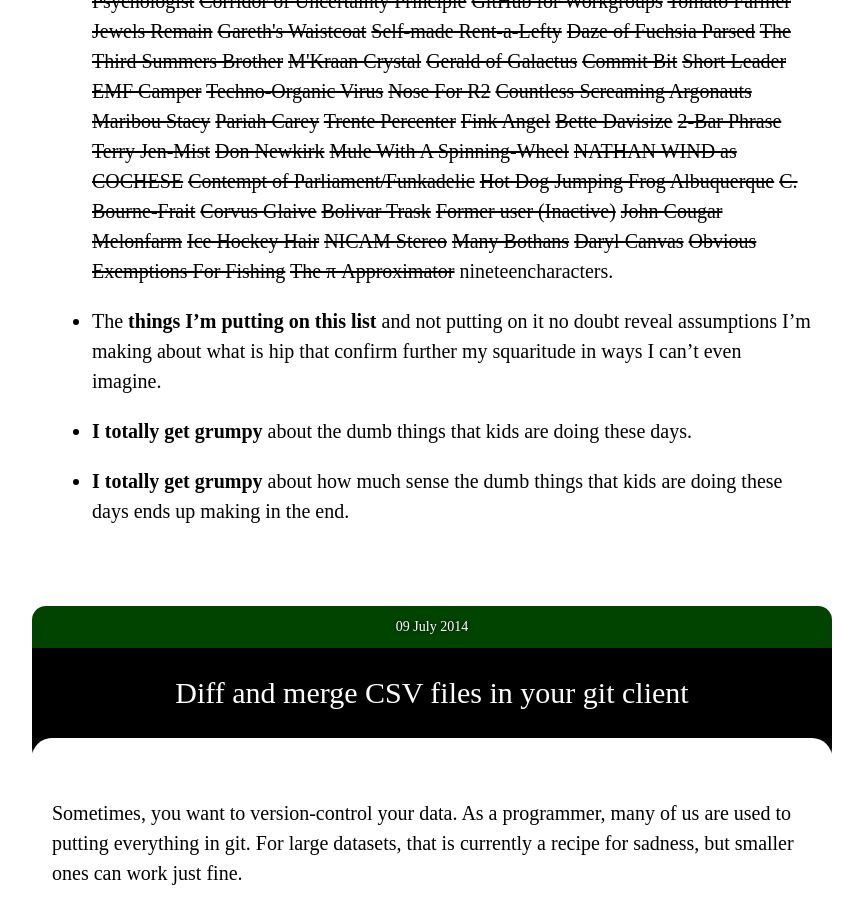
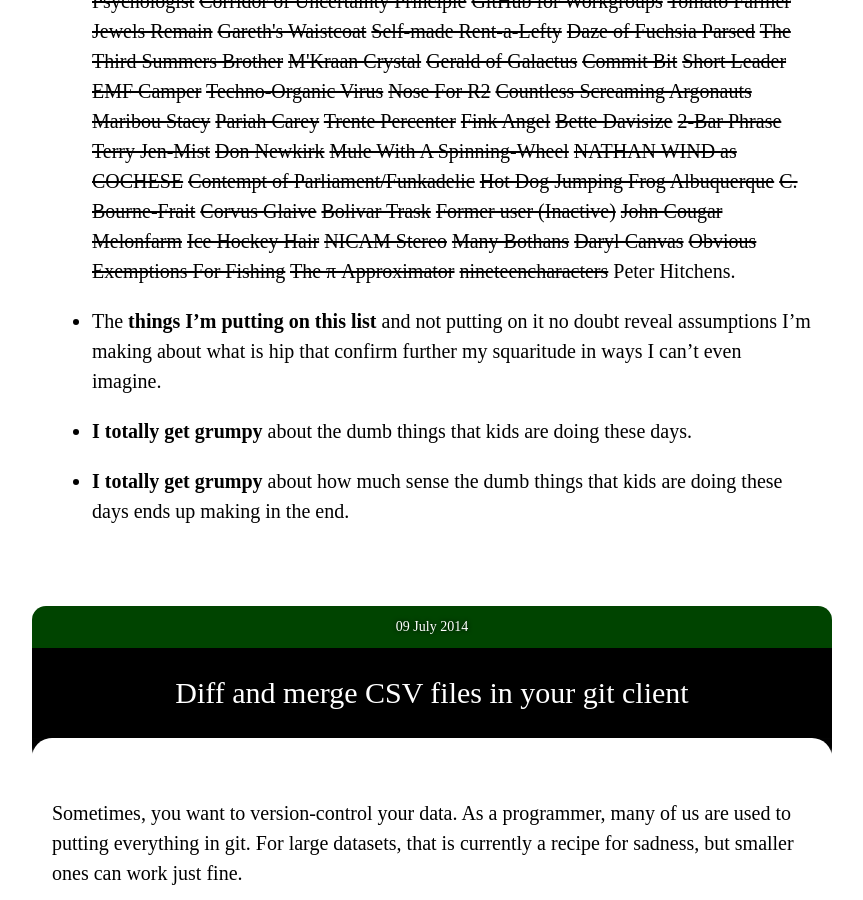
Before and after one commit to paulfitz/paulfitz.github.io, a Jekyll site: the page built from index.html, in a window 1280 px wide and 900 px high, scrolled down 20916 px. Shown: the whole window, without its empty margins (208-1071 px from the left). Built offline with Jekyll 4.4.1, drawn with Linux system fonts in a browser that asks for light colours; nearby versions of some CDN libraries.

Commit message:
more pike

```diff
--- a/_data/pikes.json
+++ b/_data/pikes.json
@@ -190,5 +190,6 @@
   "Daryl Canvas",
   "Obvious Exemptions For Fishing",
   "The π Approximator",
-  "nineteencharacters"
+  "nineteencharacters",
+  "Peter Hitchens"
 ]
```
